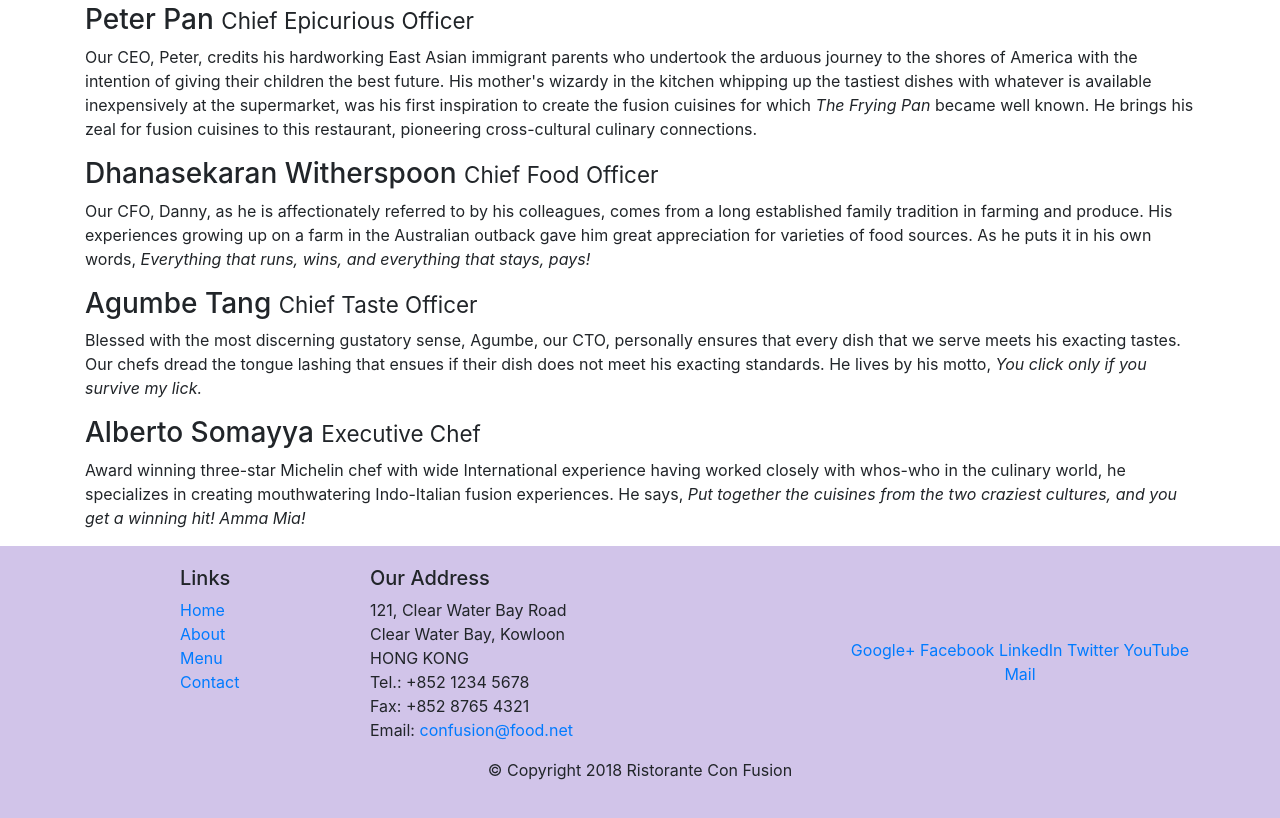
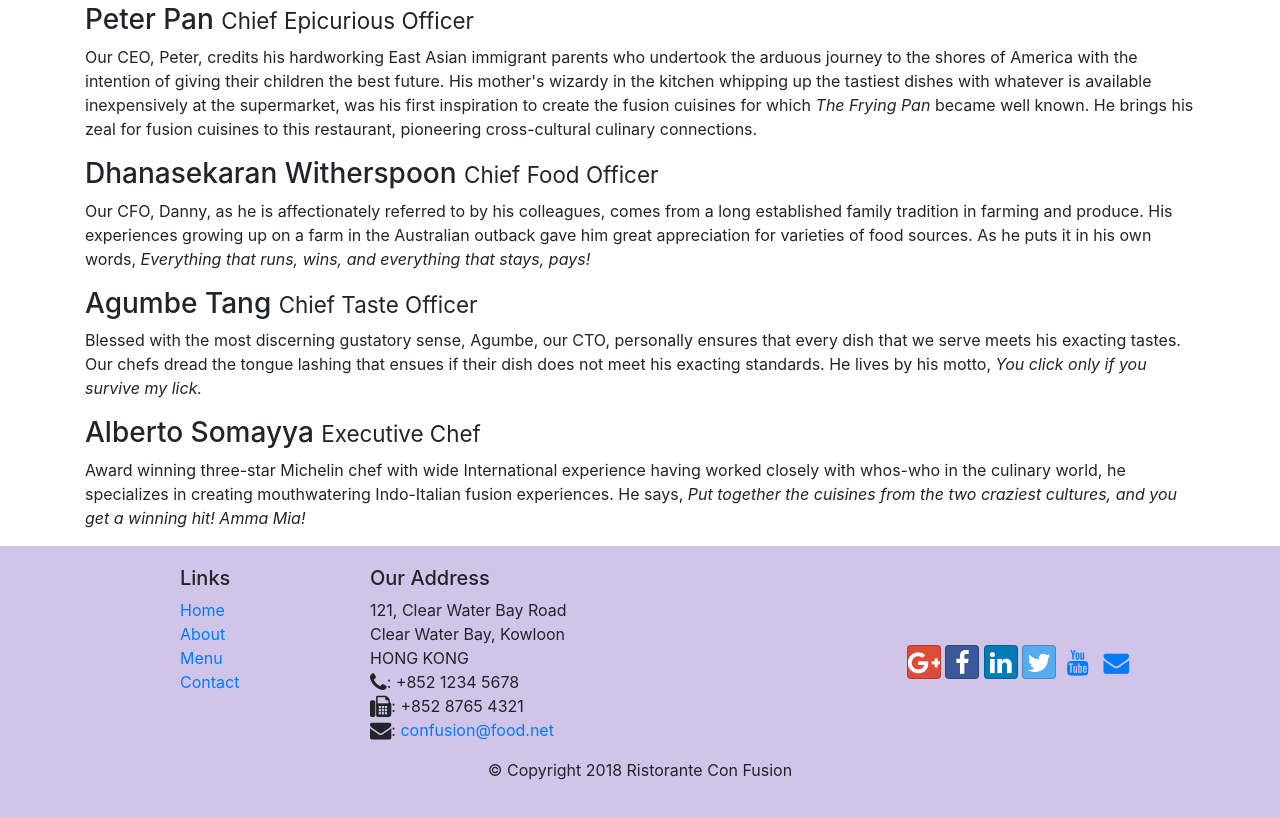
Before and after one commit to Sid06/bootstrap, a website: page aboutus.html in a window 1280 px wide. Shown: the part 802-1620 px from the top of the page. Drawn offline with nearby package versions, Linux system fonts and the light colour scheme.

Commit message:
icon-fonts

```diff
--- a/aboutus.html
+++ b/aboutus.html
@@ -8,6 +8,8 @@
     <meta name="viewport" content="width=device-width, initial-scale=1, shrink-to-fit=no">
     <meta http-equiv="x-ua-compatible" content="ie=edge">
     <link rel="stylesheet" href="node_modules/bootstrap/dist/css/bootstrap.min.css">
+    <link rel="stylesheet" href="node_modules/font-awesome/css/font-awesome.min.css">
+    <link rel="stylesheet" href="node_modules/bootstrap-social/bootstrap-social.css">
     <link rel="stylesheet" href="css/styles.css">
     <title>Ristorante Con Fusion: About Us</title>
 
@@ -23,10 +25,10 @@
 
             <div class="collapse navbar-collapse" id="Navbar">
             <ul class="navbar-nav mr-auto">
-                <li class="nav-item"><a class="nav-link" href="./index.html">Home</a></li>
-                <li class="nav-item active"><a class="nav-link" href="#">About</a></li>
-                <li class="nav-item"><a class="nav-link" href="#">Menu</a></li>
-                <li class="nav-item"><a class="nav-link" href="#">Contact</a></li>
+                <li class="nav-item"><a class="nav-link" href="./index.html"><span class="fa fa-home fa-lg"></span> Home</a></li>
+                <li class="nav-item active"><a class="nav-link" href="#"><span class="fa fa-info fa-lg"></span> About</a></li>
+                <li class="nav-item"><a class="nav-link" href="#"><span class="fa fa-list fa-lg"></span> Menu</a></li>
+                <li class="nav-item"><a class="nav-link" href="#"><span class="fa fa-address-card fa-lg"></span> Contact</a></li>
             </ul>
             </div>
         </div>
@@ -102,19 +104,19 @@
 		              121, Clear Water Bay Road<br>
 		              Clear Water Bay, Kowloon<br>
 		              HONG KONG<br>
-		              Tel.: +852 1234 5678<br>
-		              Fax: +852 8765 4321<br>
-		              Email: <a href="mailto:confusion@food.net">confusion@food.net</a>
+                      <i class="fa fa-phone fa-lg"></i>: +852 1234 5678<br>
+		              <i class="fa fa-fax fa-lg"></i>: +852 8765 4321<br>
+		              <i class="fa fa-envelope fa-lg"></i>: <a href="mailto:confusion@food.net">confusion@food.net</a>
 		           </address>
                 </div>
                 <div class="col-12 col-sm-4 align-self-center">
                     <div class="text-center">
-                        <a href="http://google.com/+">Google+</a>
-                        <a href="http://www.facebook.com/profile.php?id=">Facebook</a>
-                        <a href="http://www.linkedin.com/in/">LinkedIn</a>
-                        <a href="http://twitter.com/">Twitter</a>
-                        <a href="http://youtube.com/">YouTube</a>
-                        <a href="mailto:">Mail</a>
+                        <a class="btn btn-social-icon btn-google" href="http://google.com/+"><i class="fa fa-google-plus fa-lg"></i></a>
+                        <a class="btn btn-social-icon btn-facebook" href="http://www.facebook.com/profile.php?id="><i class="fa fa-facebook fa-lg"></i></a>
+                        <a class="btn btn-social-icon btn-linkedin" href="http://www.linkedin.com/in/"><i class="fa fa-linkedin fa-lg"></i></a>
+                        <a class="btn btn-social-icon btn-twitter" href="http://twitter.com/"><i class="fa fa-twitter fa-lg"></i></a>
+                        <a class="btn btn-social-icon btn-youtube" href="http://youtube.com/"><i class="fa fa-youtube fa-lg"></i></a>
+                        <a class="btn btn-social-icon" href="mailto:"><i class="fa fa-envelope fa-lg"></i></a>
                     </div>
                 </div>
            </div>
--- a/package.json
+++ b/package.json
@@ -15,6 +15,8 @@
   },
   "dependencies": {
     "bootstrap": "^4.0.0",
+    "bootstrap-social": "^5.1.1",
+    "font-awesome": "^4.7.0",
     "jquery": "^3.3.1",
     "popper.js": "^1.12.9"
   }
```
Also changed, not shown: index.html (+15 -13 lines), 1 other file.
